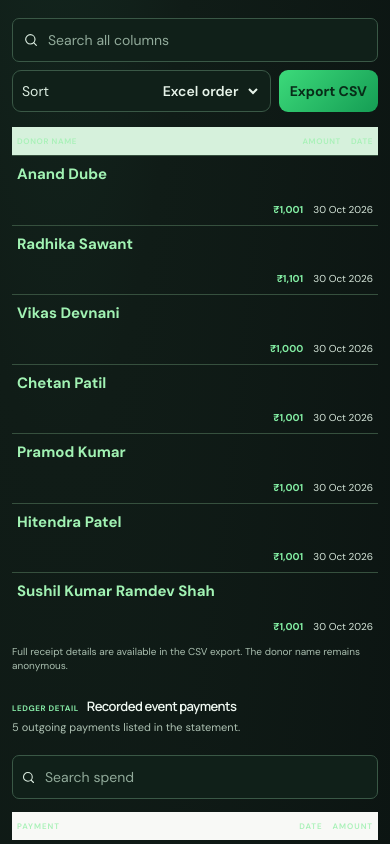
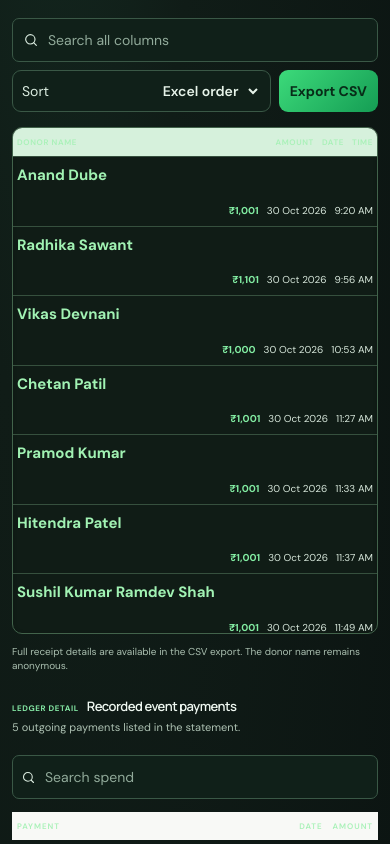
Before and after one commit to abhisheksawant52/Godrejnest, a React (Vite) app: page / in a window 390 px wide. Shown: the part 1500-2344 px from the top of the page. Built offline with nearby package versions, Linux system fonts and the light colour scheme; a web font is replaced by a local one.

Commit message:
Updating Data

```diff
--- a/src/styles.css
+++ b/src/styles.css
@@ -504,3 +504,18 @@ body{background:radial-gradient(ellipse at 15% 0%,#18382b 0%,#101c17 42%,#0b1311
  .stat-card{min-height:116px}
 }
 @media(hover:none){.panel:hover,.stat-card:hover,.side-nav a:hover,.bar-column:hover{transform:none;box-shadow:none}}
+/* Include contribution time in the compact phone register and outline the table. */
+@media(max-width:760px){
+ .donor-table-scroll{border:1px solid #42634b;border-radius:10px;background:#101c16;box-shadow:inset 0 1px 4px #0003}
+ .donor-table thead tr,.donor-table tbody tr{grid-template-columns:minmax(0,1fr) max-content max-content max-content}
+ .donor-table th:nth-child(5),.donor-table td:nth-child(5){display:block}
+ .donor-table tbody tr{border-bottom:1px solid #36503e}
+ .donor-table tbody tr:last-child{border-bottom:0}
+}
+@media(max-width:390px){.donor-table th,.donor-table td{padding-left:4px;padding-right:4px}}
+/* Make the contribution list scrollbar visible against the dark register. */
+.donor-table-scroll{scrollbar-width:thin;scrollbar-color:#55d77d #203329;overscroll-behavior:contain}
+.donor-table-scroll::-webkit-scrollbar{width:12px;height:12px}
+.donor-table-scroll::-webkit-scrollbar-track{background:#203329;border-radius:10px}
+.donor-table-scroll::-webkit-scrollbar-thumb{background:#55d77d;border:3px solid #203329;border-radius:10px}
+.donor-table-scroll::-webkit-scrollbar-thumb:hover{background:#8af3a5}
```
Also changed, not shown: 4 other files (tests, documents, lock files or other folders).
